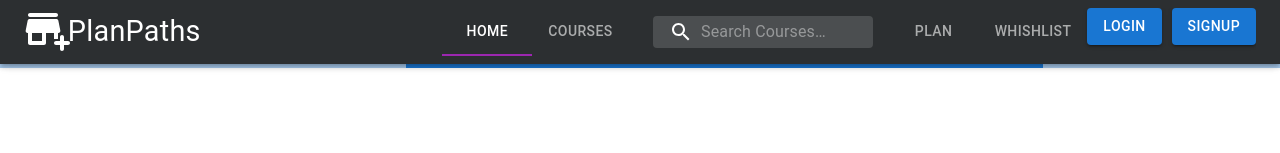
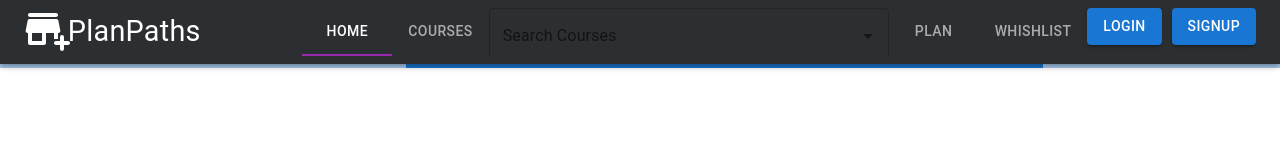
Before and after one commit to Sanskarsachan/PlanPaths, a React (Create React App) app in the folder frontend/: page / in a window 1280 px wide. Shown: the top 153 px of the page. Built offline with nearby package versions, Linux system fonts and the light colour scheme.

Commit message:
Search functioanlity added

```diff
--- /dev/null
+++ b/frontend/src/Components/CourseSearch.js
@@ -0,0 +1,70 @@
+import React, { useState, useEffect } from 'react';
+import Autocomplete from '@mui/material/Autocomplete';
+import TextField from '@mui/material/TextField';
+import axios from 'axios';
+import { useNavigate } from 'react-router-dom';
+
+function CourseSearch() {
+    const [searchTerm, setSearchTerm] = useState('');
+    const [courses, setCourses] = useState([]);
+    const [open, setOpen] = useState(false);
+    const navigate = useNavigate();
+
+    useEffect(() => {
+        const fetchData = async () => {
+            try {
+                const response = await axios.get(`/api/courses?search=${searchTerm}`);
+                setCourses(response.data);
+            } catch (error) {
+                console.error('Error fetching data:', error);
+            }
+        };
+
+        if (searchTerm.trim() !== '') {
+            fetchData();
+        } else {
+            setCourses([]);
+        }
+    }, [searchTerm]);
+
+    const handleOptionSelected = (event, value) => {
+        if (value) {
+            const selectedCourse = courses.find(course => course.name === value);
+            if (selectedCourse) {
+                navigate(`/courses/${selectedCourse.code}`);
+            }
+        }
+    };
+
+    return (
+        <Autocomplete
+            open={open}
+            onOpen={() => setOpen(true)}
+            onClose={() => setOpen(false)}
+            inputValue={searchTerm}
+            onInputChange={(event, newInputValue) => {
+                setSearchTerm(newInputValue);
+            }}
+            options={courses.map((course) => course.name)}
+            renderInput={(params) => (
+                <TextField
+                    {...params}
+                    label="Search Courses"
+                    variant="outlined"
+                    InputProps={{
+                        ...params.InputProps,
+                        onBlur: (event) => {
+                            if (event.relatedTarget === null) {
+                                setOpen(false);
+                            }
+                        }
+                    }}
+                />
+            )}
+            onChange={handleOptionSelected}
+            sx={{ height: '40px', width: '400px' }}
+        />
+    );
+}
+
+export default CourseSearch;
--- a/frontend/src/Components/Navbar.js
+++ b/frontend/src/Components/Navbar.js
@@ -10,9 +10,6 @@ import {
   useTheme,
 } from "@mui/material";
 import AddBusinessRoundedIcon from "@mui/icons-material/AddBusinessRounded";
-import { styled, alpha } from "@mui/material/styles";
-import SearchIcon from "@mui/icons-material/Search";
-import InputBase from "@mui/material/InputBase";
 import DrawerComp from "./Drawer";
 import { Link } from "react-router-dom";
 import Loader from "./Loader";
@@ -21,38 +18,15 @@ import Loader from "./Loader";
 import { Store } from "../Store";
 import Menu from "@mui/material/Menu";
 import MenuItem from "@mui/material/MenuItem";
+import CourseSearch from "./CourseSearch";
 
-const Search = styled("div")(({ theme }) => ({
-  position: "relative",
-  borderRadius: theme.shape.borderRadius,
-  backgroundColor: alpha(theme.palette.common.white, 0.15),
-  "&:hover": {
-    backgroundColor: alpha(theme.palette.common.white, 0.25),
-  },
-  marginRight: theme.spacing(2),
-  height: "90%",
-  width: "100%",
-  [theme.breakpoints.up("sm")]: {
-    marginLeft: theme.spacing(3),
-    width: "auto",
-  },
-}));
 
-const SearchIconWrapper = styled("div")(({ theme }) => ({
-  padding: theme.spacing(0, 2),
-  height: "100%",
-  position: "absolute",
-  pointerEvents: "none",
-  display: "flex",
-  alignItems: "center",
-  justifyContent: "center",
-}));
 
 const Header = () => {
   const [value, setValue] = useState(0);
   const theme = useTheme();
   const { state, dispatch: ctxDispatch } = useContext(Store);
-  const { cart, userInfo } = state;
+  const { userInfo } = state;
   console.log(theme);
   const isMatch = useMediaQuery(theme.breakpoints.down("md"));
   // console.log(isMatch);
@@ -90,16 +64,7 @@ const Header = () => {
                   sx={{ fontSize: "1.1rem", transform: "scale(2)" }}
                 />
               </Typography>
-              <Search sx={{ ml: 2, mt: "1px" }}>
-                <SearchIconWrapper>
-                  <SearchIcon />
-                </SearchIconWrapper>
-                <InputBase
-                  sx={{ ml: "25%", color: "#fff" }}
-                  placeholder="Search Courses…"
-                  inputProps={{ "aria-label": "search" }}
-                />{" "}
-              </Search>
+              <CourseSearch />
               <DrawerComp />
             </>
           ) : (
@@ -127,32 +92,9 @@ const Header = () => {
               >
                 <Tab component={Link} to={"/home"} label="Home" />
                 <Tab component={Link} to={"/courses"} label="Courses" />
-                <Search sx={{ ml: 0, mt: "8px" }}>
-                  <SearchIconWrapper>
-                    <SearchIcon />
-                  </SearchIconWrapper>
-                  <InputBase
-                    sx={{ ml: "22%", color: "#fff" }}
-                    placeholder="Search Courses…"
-                    inputProps={{ "aria-label": "search" }}
-                  />{" "}
-                </Search>
+                <CourseSearch />
                 <Tab component={Link} to={"/plan"} label="Plan" />
                 <Tab component={Link} to={"/whishlist"} label="Whishlist" />
-                {/* {cart.cartItems.length > 0 && (
-                  <Badge
-                    component={Link}
-                    to={"/plan"}
-                    badgeContent={cart.cartItems.reduce(
-                      (a, c) => a + c.seats,
-                      0
-                    )}
-                    color="primary"
-                    style={{ color: "#fff" }}
-                  >
-                    <AutoStoriesIcon sx={{mt:3}} />
-                  </Badge>
-                )} */}
                 {userInfo ? (
                   <>
                     <Button
--- a/frontend/src/Pages/Courses.js
+++ b/frontend/src/Pages/Courses.js
@@ -96,7 +96,6 @@ function ResponsiveDrawer(props) {
   });
 
   const [categories, setCategories] = useState([]);
-  const [level, setLevel] = useState([]);
 
   useEffect(() => {
     const fetchData = async () => {
@@ -132,10 +131,9 @@ function ResponsiveDrawer(props) {
       try {
         const { data } = await axios.get(`https://dark-duck-tuxedo.cyclic.app/api/courses/level`);
         // const { data } = await axios.get(`/api/courses/level`);
-        setLevel(data);
-        console.log("level is"+ data);
+        console.log("level is" + data);
       } catch (err) {
-        toast.error(getError(err)+ "no level");
+        toast.error(getError(err) + "no level");
         // console.log(err);
       }
     };
--- /dev/null
+++ b/package.json
@@ -0,0 +1,5 @@
+{
+  "dependencies": {
+    "react-router-dom": "^6.22.0"
+  }
+}
```
Also changed, not shown: 2 other files (tests, documents, lock files or other folders). Lines whose indentation alone changed are shown as unchanged.
